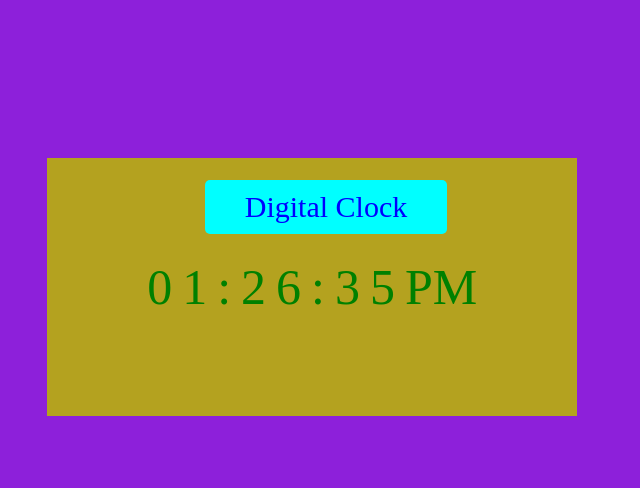
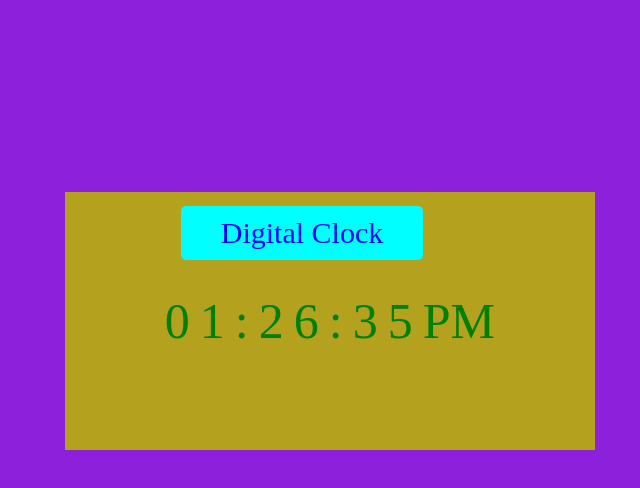
Before and after one commit to Pritamsaha-gitHub/Digital-Clock, a plain HTML site: page index.html in a window 1280 px wide. Shown: the whole page, without its empty margins (329-969 px from the left). Drawn offline with Linux system fonts and the light colour scheme.

Commit message:
digi clock

```diff
--- a/index.css
+++ b/index.css
@@ -4,8 +4,8 @@
     align-items: center;
     justify-items: center;
     position: relative;
-    top: 150px;
-    right: 120px;
+    top: 23vh;
+    right: 8vw;
     gap: 10px;
     background-color: rgb(180, 162, 31);
     padding: 100px;
@@ -27,7 +27,7 @@ span{
     background-color: aqua;
     color: blue;
     position: relative;
-    left: 280px;
-    top: 70px;
+    left: 20vw;
+    top: 12vh;
     z-index: 1;
 }
```
